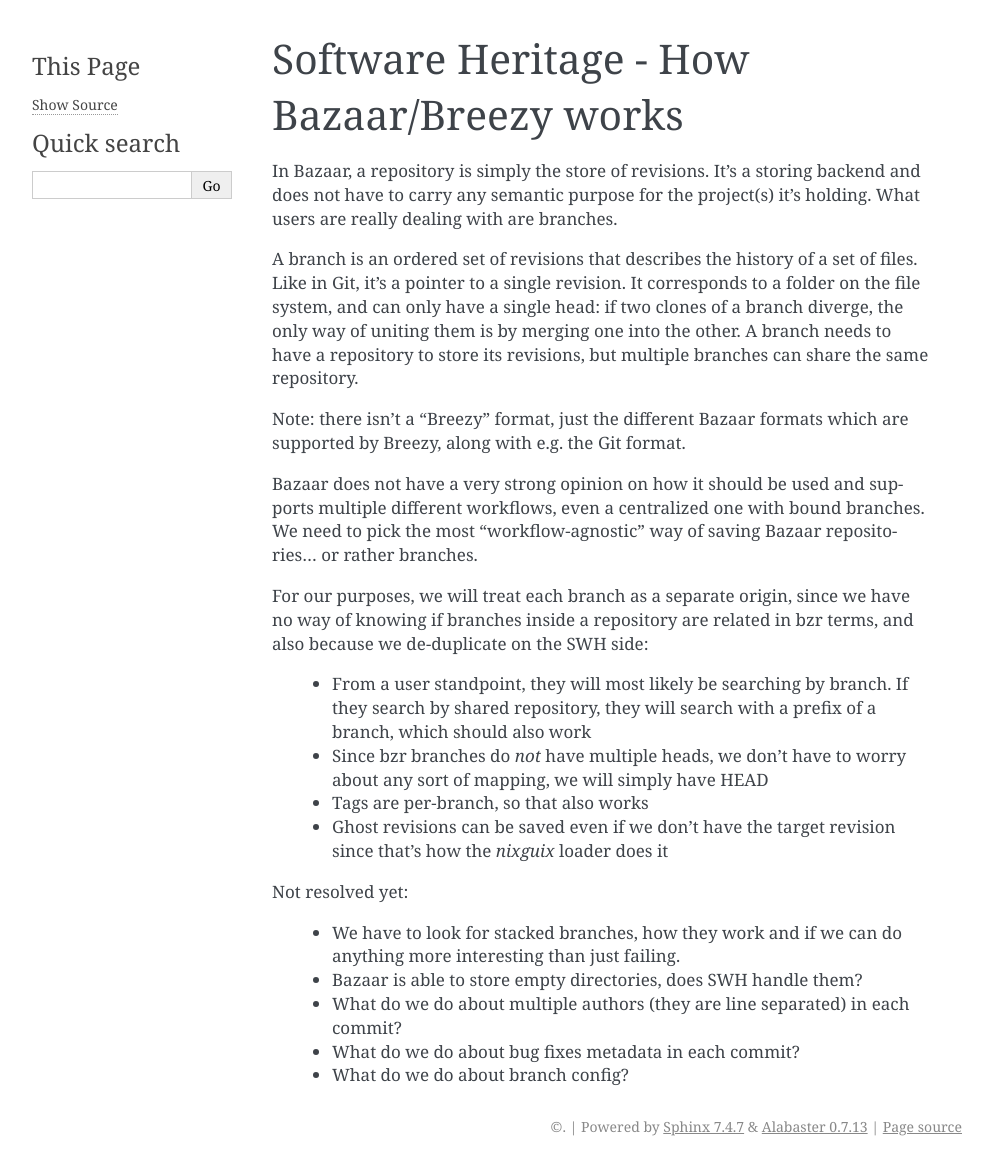
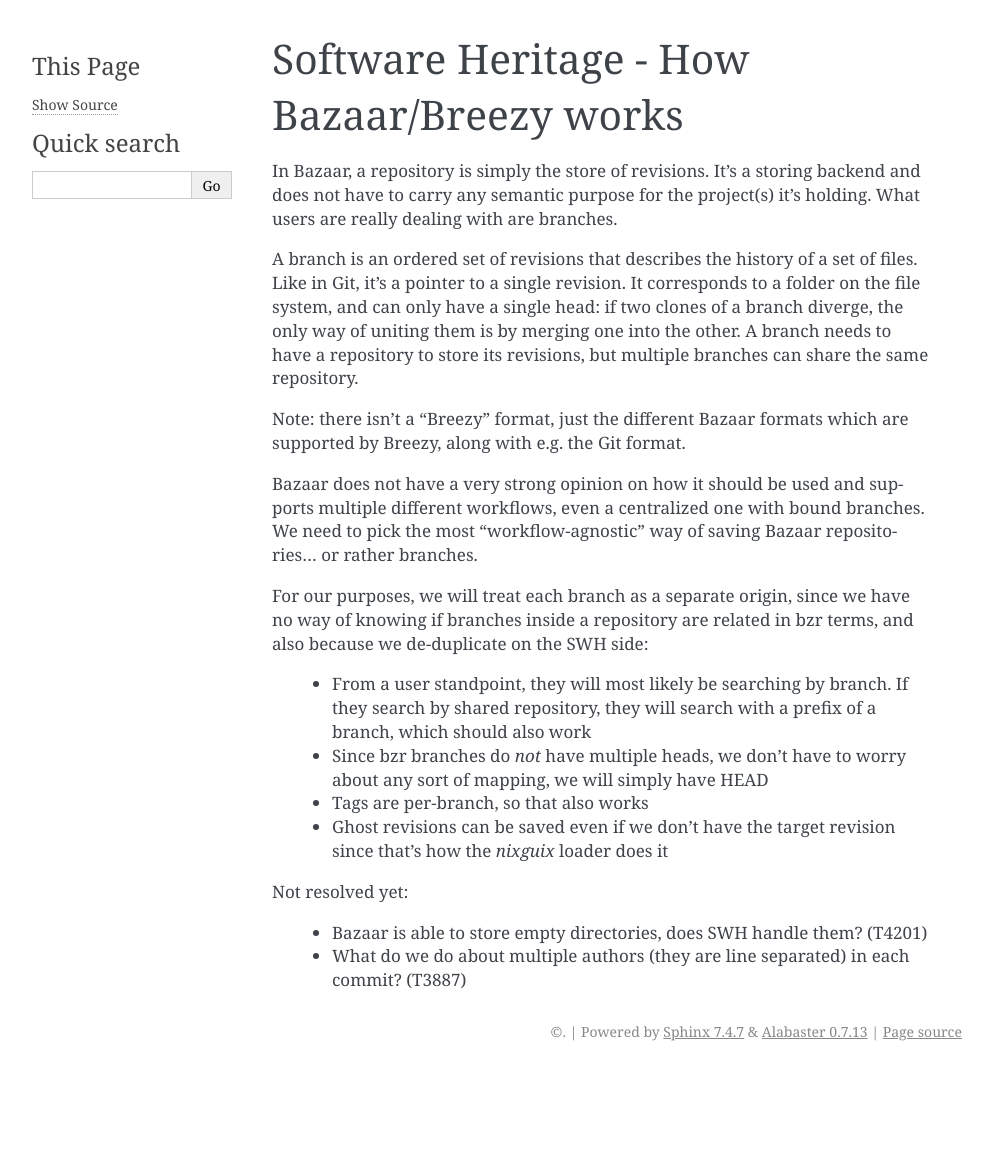
Before and after one commit to SoftwareHeritage/swh-loader-bzr, a Sphinx documentation site: the page built from docs/how-bzr-works.rst, in a window 1280 px wide. Shown: the whole page, without its empty margins (148-1141 px from the left). Built offline with Sphinx 7.4.7, drawn with Linux system fonts in a browser that asks for light colours; after the commit the page ends 1071 px from its top, so only the background shows below that.

Commit message:
Update unresolved issues
All removed items have either been already addressed or were found to
not matter.

```diff
--- a/docs/how-bzr-works.rst
+++ b/docs/how-bzr-works.rst
@@ -35,9 +35,5 @@ de-duplicate on the SWH side:
 
 Not resolved yet:
 
-    - We have to look for stacked branches, how they work and if we can do anything more
-      interesting than just failing.
-    - Bazaar is able to store empty directories, does SWH handle them?
-    - What do we do about multiple authors (they are line separated) in each commit?
-    - What do we do about bug fixes metadata in each commit?
-    - What do we do about branch config?
+    - Bazaar is able to store empty directories, does SWH handle them? (T4201)
+    - What do we do about multiple authors (they are line separated) in each commit? (T3887)
```
